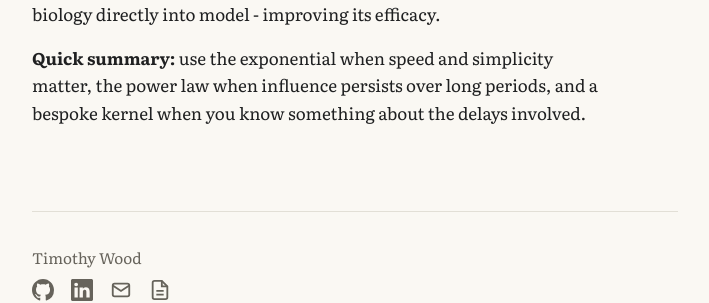
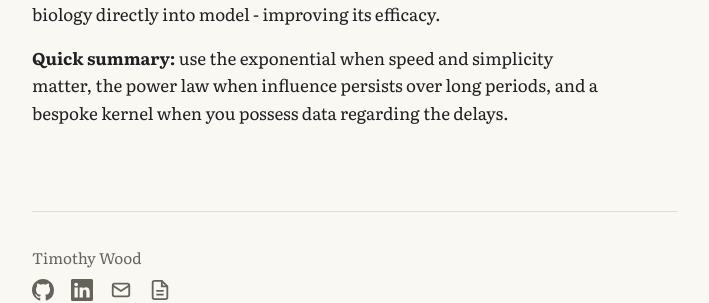
Before and after one commit to timj-wood/timj-wood.github.io, a Jekyll site: the page built from _posts/2026-09-20-hawkes-processes.md, in a window 1280 px wide and 900 px high, scrolled down 5147 px. Shown: the part 542-845 px from the top of the window, without its empty margins (285-994 px from the left). Built offline with Jekyll 4.4.1, drawn with Linux system fonts in a browser that asks for light colours; some of the changed text lies outside the part shown.

Commit message:
Update 2026-09-20-hawkes-processes.md

```diff
--- a/_posts/2026-09-20-hawkes-processes.md
+++ b/_posts/2026-09-20-hawkes-processes.md
@@ -118,4 +118,4 @@ This kernel is "heavy-tailed", so its influence fades at such a slow rate that e
 The time between one person becoming infected and them infecting someone else is called the *generation interval*, and for many diseases its distribution has been measured and is well described by a gamma or lognormal curve. Using this curve as the kernel integrates the disease's biology directly into model - improving its efficacy.
 
 
-**Quick summary:** use the exponential when speed and simplicity matter, the power law when influence persists over long periods, and a bespoke kernel when you know something about the delays involved.
+**Quick summary:** use the exponential when speed and simplicity matter, the power law when influence persists over long periods, and a bespoke kernel when you possess data regarding the delays.
```
